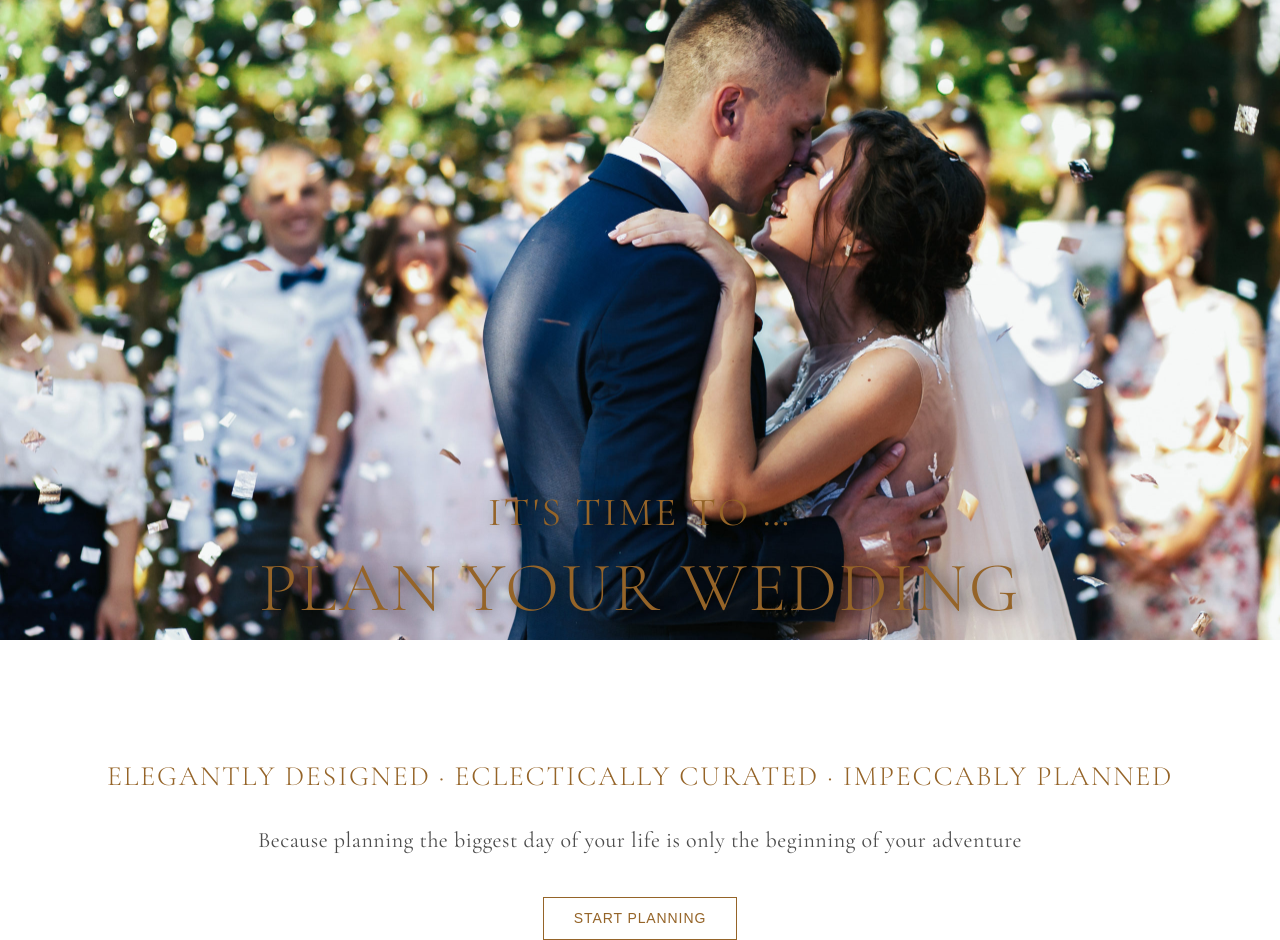
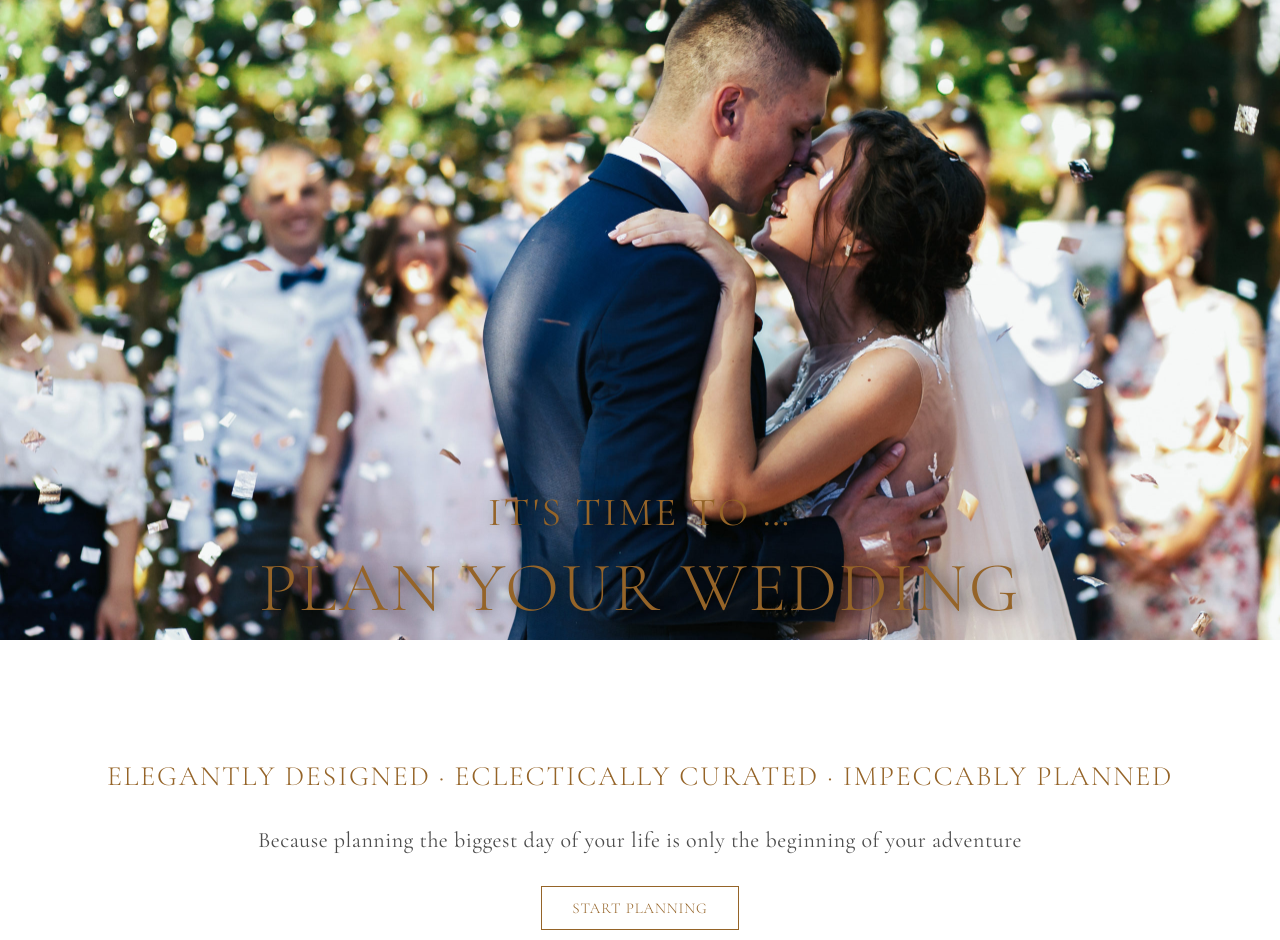
Before and after one commit to ChristinaNikolova/WeddingPlanner-React, a React (Create React App) app in the folder client/: page / in a window 1280 px wide. Built offline with nearby package versions, Linux system fonts and the light colour scheme.

Commit message:
change button to a tag

```diff
--- a/client/src/App.css
+++ b/client/src/App.css
@@ -27,11 +27,11 @@ h6 {
 }
 
 .btn {
-  padding: 10px 30px;
+  padding: 12px 30px;
   text-align: center;
   text-transform: uppercase;
-  font-size: 14px;
-  font-weight: 100;
+  font-size: 15px;
+  font-weight: 200;
   line-height: 1.5;
   letter-spacing: 0.9px;
   color: var(--clr-gold);
@@ -45,7 +45,6 @@ h6 {
   color: var(--clr-white);
   background-color: var(--clr-gold);
   border: none;
-  transition: all 600ms ease-in-out;
 }
 
 span {
--- a/client/src/components/Home/Home.jsx
+++ b/client/src/components/Home/Home.jsx
@@ -10,7 +10,7 @@ function Home() {
                 <span className="home-content">
                     Because planning the biggest day of your life is only the beginning of your adventure
                 </span>
-                <button className='btn'>Start planning</button>
+                <a className='btn'>Start planning</a>
             </div>
         </section>
     );
```
